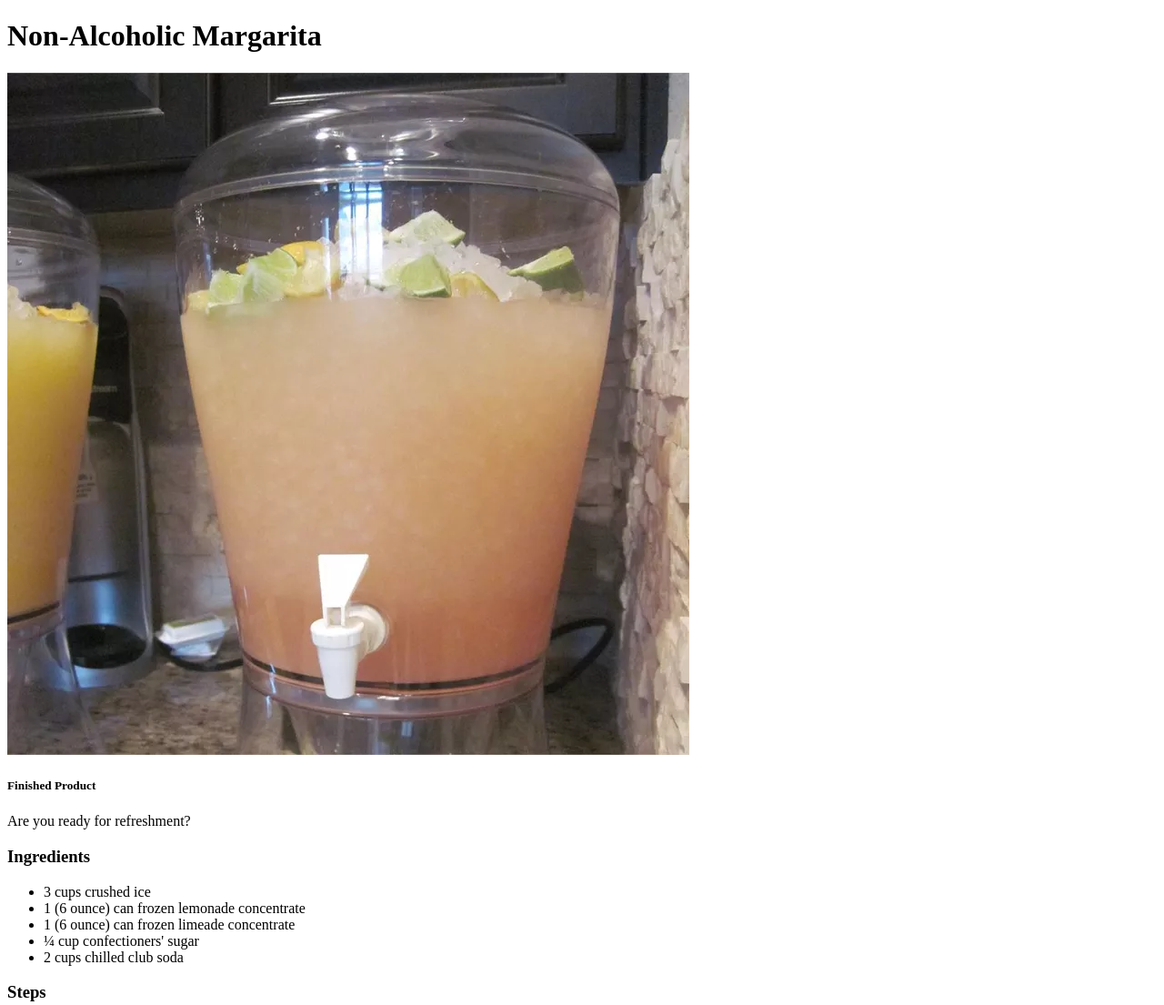
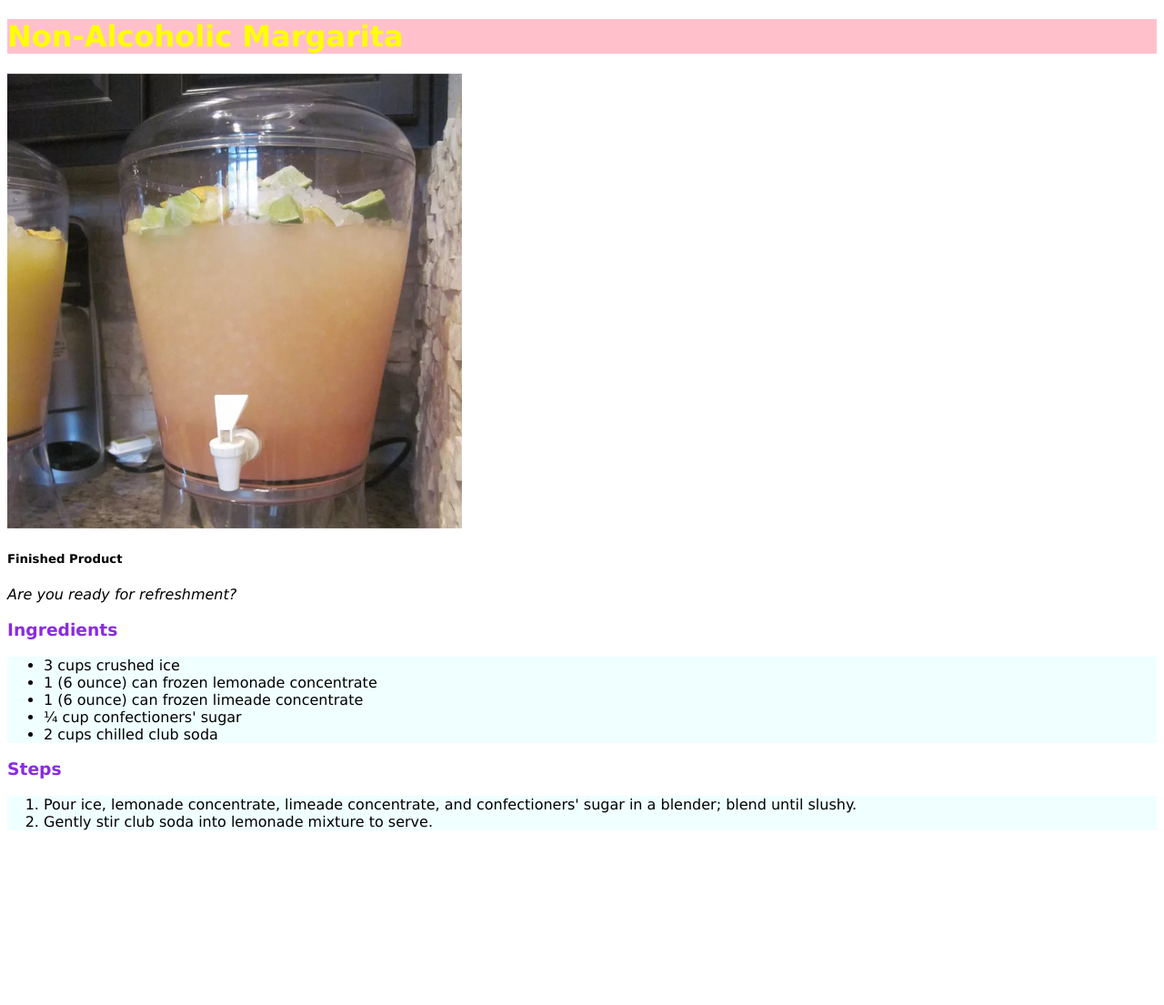
Before and after one commit to Chris323/odin_recipes, a plain HTML site: page recipes/na-margarita.html in a window 1280 px wide. Shown: the top 1105 px of the page at 91% size. After the commit the page ends 929 px from the top, so only its background shows below. Drawn offline with Linux system fonts and the light colour scheme.

Commit message:
Complete css styling for recipes
I finished adding in the selectors and the styling for the recipe html.

```diff
--- a/css/styles.css
+++ b/css/styles.css
@@ -1,6 +1,7 @@
 body {
     font-family: Verdana, sans-serif;
 }
+
 #mainer-h1 {
     background-color: lightgreen;
     font-weight: 400;
@@ -27,6 +28,14 @@ body {
     color: chocolate;
 }
 
+.marg {
+    color:yellow;
+}
+
+.tea {
+    color: green;
+}
+
 p {
     font-style: italic;
 }
--- a/recipes/na-margarita.html
+++ b/recipes/na-margarita.html
@@ -3,16 +3,18 @@
 <head>
     <meta charset="UTF-8">
     <meta name="viewport" content="width=device-width, initial-scale=1.0">
+    <link rel="stylesheet" href="../css/styles.css" />
     <title>Document</title>
 </head>
 <body>
-    <h1>Non-Alcoholic Margarita</h1>
-    <img src="../img/margarita_jug.webp" alt="Margarita Jug">
+    <h1 class="h1 marg">Non-Alcoholic Margarita</h1>
+    <img src="../img/margarita_jug.webp" alt="Margarita Jug" class="imgr">
     <h5>Finished Product</h5>
 
     <p>Are you ready for refreshment?</p>
 
-    <h3>Ingredients</h3>
+    <h3 class="listy">Ingredients</h3>
+    <div class="ingre">
     <ul>
         <li>3 cups crushed ice</li>
         <li>1 (6 ounce) can frozen lemonade concentrate</li>
@@ -20,11 +22,14 @@
         <li>¼ cup confectioners' sugar</li>
         <li>2 cups chilled club soda</li>
     </ul>
-    <h3>Steps</h3>
+    </div>
+    <h3 class="listy">Steps</h3>
+    <div class="stepr">
     <ol>
         <li>Pour ice, lemonade concentrate, limeade concentrate, and confectioners' sugar in a blender; blend until slushy.</li>
         <li>Gently stir club soda into lemonade mixture to serve.</li>
     </ol>
+    </div>
 
 </body>
 </html>
```
Also changed, not shown: recipes/tea_punch.html (+9 -4 lines).
